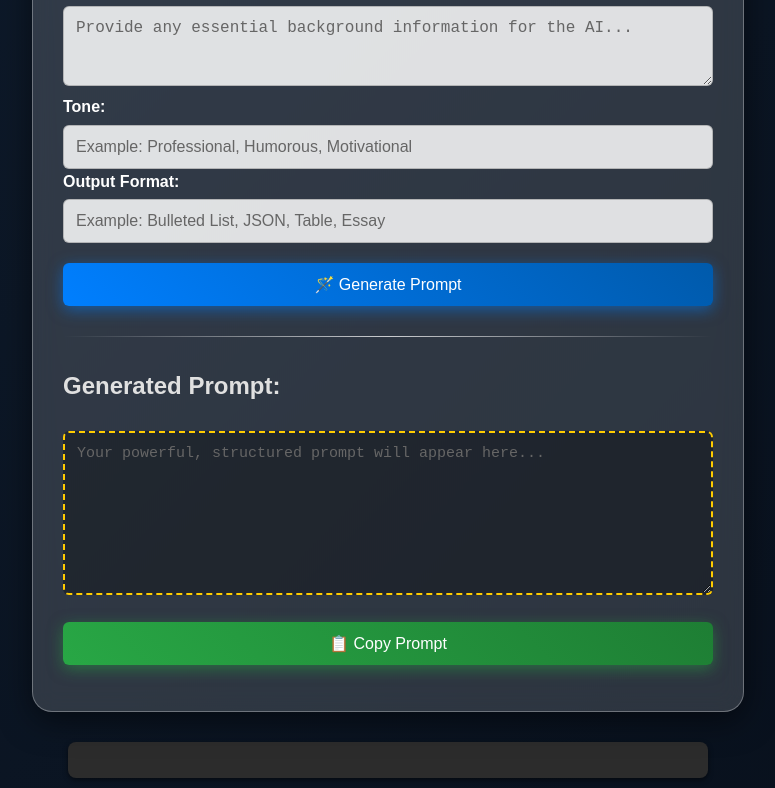
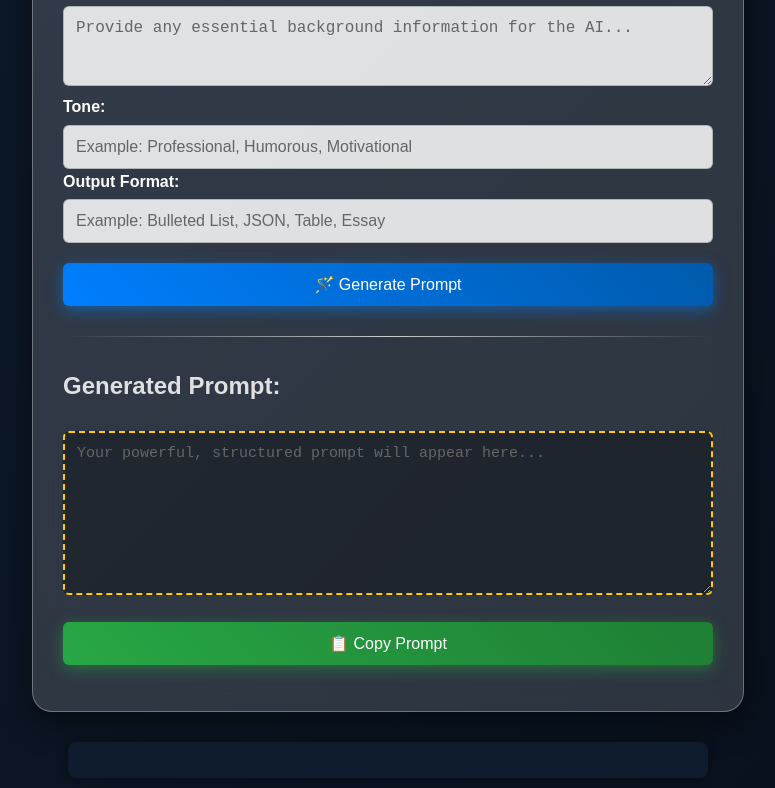
Before and after one commit to nancysocialsolutions1310-cyber/AI-Prompt-Wizard, a plain HTML site: page index.html in a window 1280 px wide. Shown: the part 448-1236 px from the top of the page, without its empty margins (252-1027 px from the left). Drawn offline with Linux system fonts and the light colour scheme.

Commit message:
Update styles.css

```diff
--- a/styles.css
+++ b/styles.css
@@ -136,17 +136,22 @@ hr {
     text-shadow: 0 0 5px rgba(0, 127, 255, 0.5);
 }
 
-/* विज्ञापनों के लिए स्थान (कोई बदलाव नहीं) */
+/* विज्ञापनों के लिए स्थान (Ads Space) - बेहतर विज़ुअल इंटीग्रेशन */
 .ad-top, .ad-bottom {
-    background-color: #2c2c2c;
+    /* थीम से मेल खाने के लिए गहरा नेवी बैकग्राउंड */
+    background-color: #0F1C2D;
+
+    /* टेक्स्ट को सफ़ेद रखें (अगर विज्ञापन कोड टेक्स्ट डिस्प्ले करता है) */
     color: #fff;
+
     text-align: center;
     padding: 10px 0;
     margin: 10px auto;
     width: 90%;
     max-width: 640px;
     border-radius: 8px;
-    box-shadow: 0 2px 5px rgba(0, 0, 0, 0.5);
+    /* हल्की, प्रोफेशनल शैडो */
+    box-shadow: 0 0 10px rgba(0, 0, 0, 0.4);
 }
 
 /* मोबाइल-फ्रेंडली डिज़ाइन (कोई बदलाव नहीं) */
```
